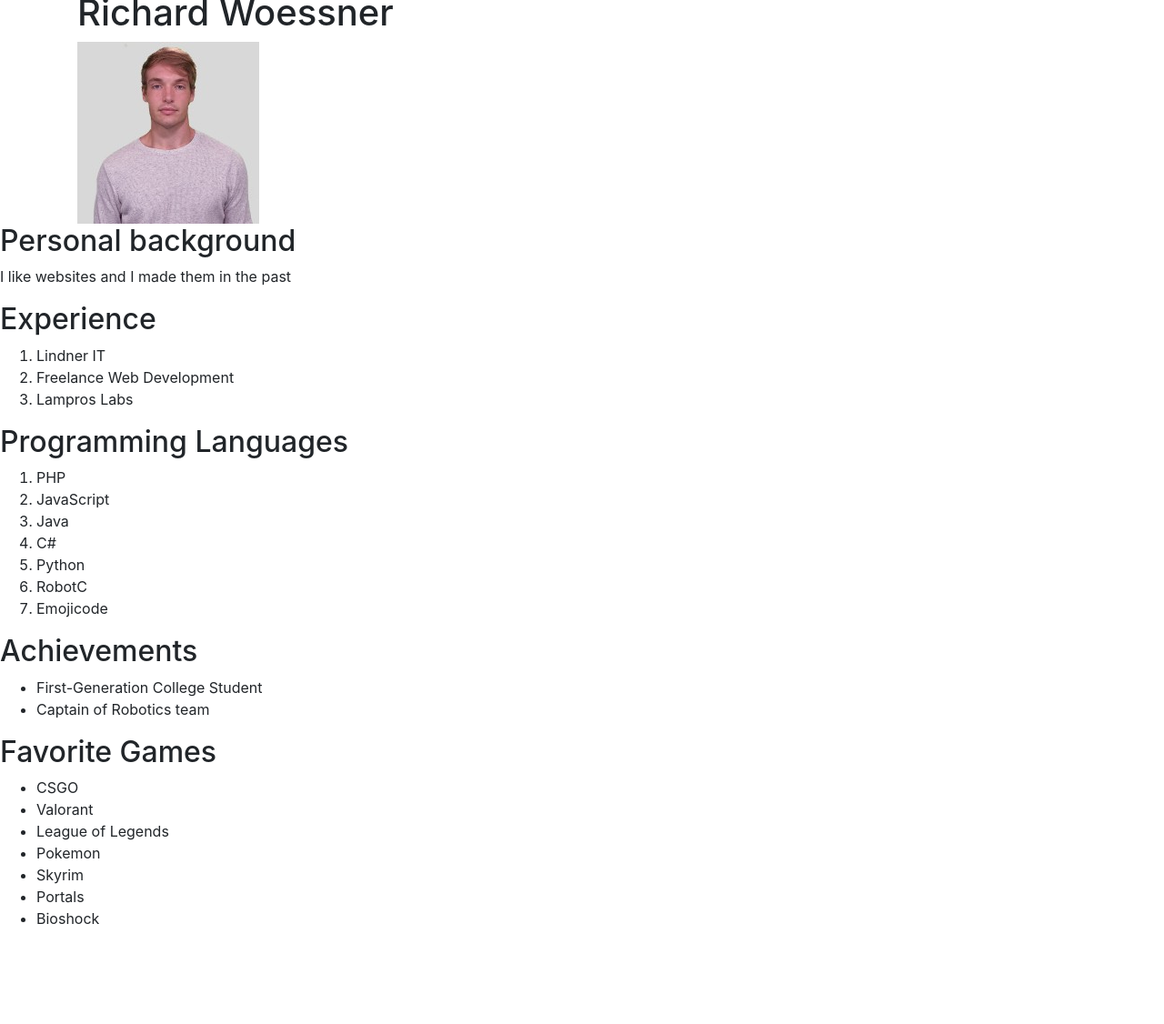
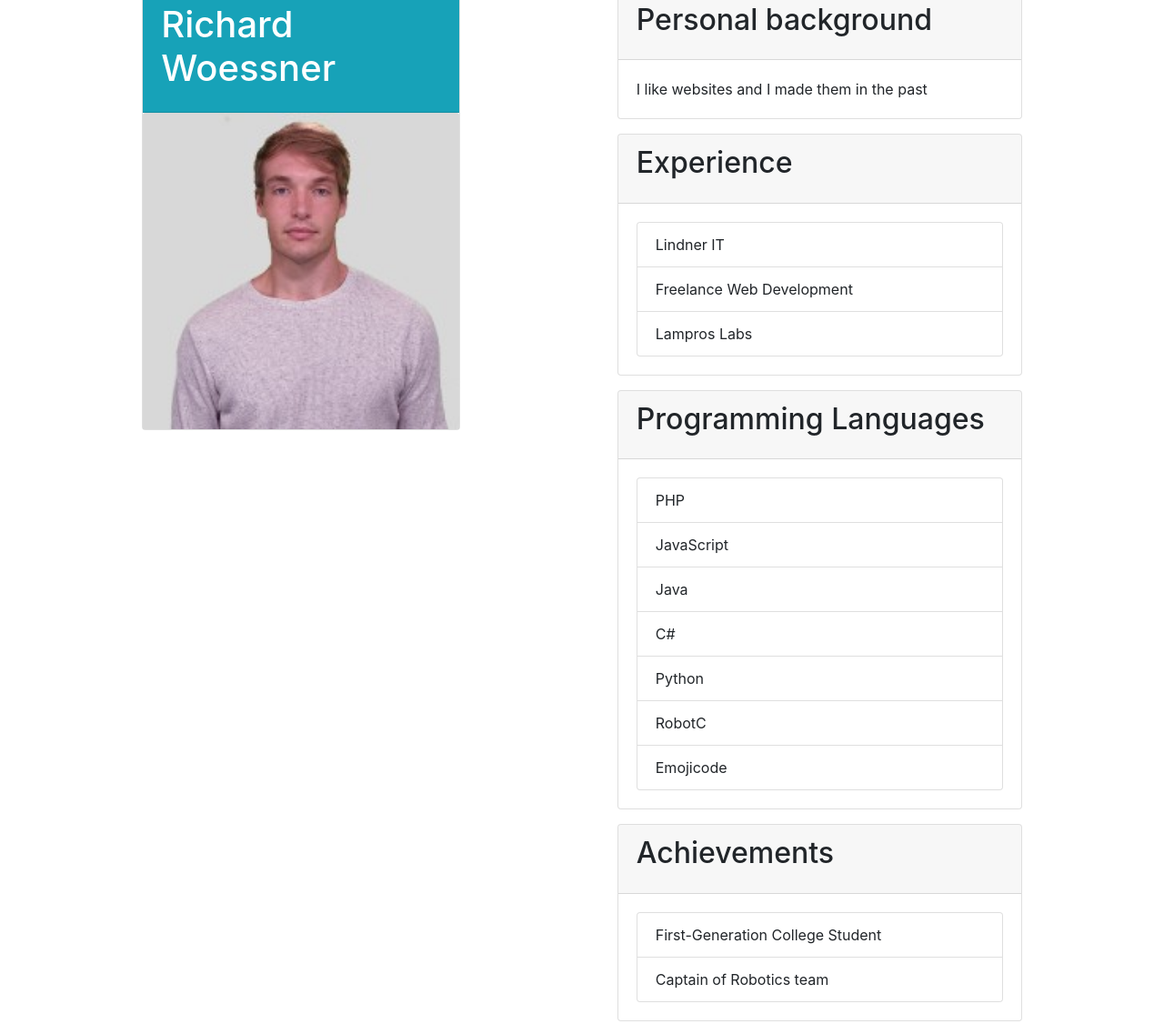
Before and after one commit to Richard-Woessner/1-online-portfolio-Richard-Woessner, a website: page index.html in a window 1280 px wide. Shown: the part 10-1136 px from the top of the page at 91% size. Before the commit the page ends 1048 px from the top, so only its background shows below. Drawn offline with nearby package versions, Linux system fonts and the light colour scheme.

Commit message:
Styled with Bootstrap

```diff
--- a/index.html
+++ b/index.html
@@ -15,60 +15,96 @@
 
 <body>
   <div class="container">
+    <div class="row justify-content-around">
       <!-- WORK FROM INSIDE THIS CONTAINER-->
-    <h1>Richard Woessner</h1>
-    <img src="resources/images/0.jpg" />
+      <div class="col-4">
+        <div class="card">
+          <div class="card-header bg-info text-white">
+            <h1 class="card-title">Richard Woessner</h1>
           </div>
 
-  <div class="section" id="personalBackground">
-    <h2>Personal background</h2>
-
-    <p>I like websites and I made them in the past</p>
+          <img src="resources/images/0.jpg" class="card-img-top" />
+        </div>
       </div>
 
-  <div class="section" id="experience">
-    <h2>Experience</h2>
-    <ol>
-      <li>Lindner IT</li>
-      <li>Freelance Web Development</li>
-      <li>Lampros Labs</li>
+
+      <div class="col-5">
+        <div>
+
+          <div class="card mb-3" id="personalBackground">
+            <div class="card-header">
+              <h2 class="card-title">Personal background</h2>
+            </div>
+            <div class="card-body">
+              <p class="card-text">I like websites and I made them in the past</p>
+            </div>
+          </div>
+
+          <div class="card mb-3" id="experience">
+            <div class="card-header">
+              <h2 class="card-title">Experience</h2>
+            </div>
+            <div class="card-body">
+              <ol class="list-group">
+                <li class="list-group-item">Lindner IT</li>
+                <li class="list-group-item">Freelance Web Development</li>
+                <li class="list-group-item">Lampros Labs</li>
               </ol>
             </div>
+          </div>
 
-  <div class="section" id="programmingLanguages">
-    <h2>Programming Languages</h2>
-    <ol>
-      <li>PHP</li>
-      <li>JavaScript</li>
-      <li>Java</li>
-      <li>C#</li>
-      <li>Python</li>
-      <li>RobotC</li>
-      <li>Emojicode</li>
+          <div class="card mb-3" id="programmingLanguages">
+            <div class="card-header">
+              <h2 class="card-title">Programming Languages</h2>
+            </div>
+
+            <div class="card-body">
+              <ol class="list-group">
+                <li class="list-group-item">PHP</li>
+                <li class="list-group-item">JavaScript</li>
+                <li class="list-group-item">Java</li>
+                <li class="list-group-item">C#</li>
+                <li class="list-group-item">Python</li>
+                <li class="list-group-item">RobotC</li>
+                <li class="list-group-item">Emojicode</li>
               </ol>
             </div>
+          </div>
 
-  <div class="section" id="achievements">
-    <h2>Achievements</h2>
-    <ul>
-      <li>First-Generation College Student</li>
-      <li>Captain of Robotics team</li>
+          <div class="card mb-3" id="achievements">
+            <div class="card-header">
+              <h2 class="card-title">Achievements</h2>
+            </div>
+
+            <div class="card-body">
+              <ul class="list-group">
+                <li class="list-group-item">First-Generation College Student</li>
+                <li class="list-group-item">Captain of Robotics team</li>
               </ul>
             </div>
+          </div>
 
-  <div class="section" id="games">
-    <h2>Favorite Games</h2>
-    <ul>
-      <li>CSGO</li>
-      <li>Valorant</li>
-      <li>League of Legends</li>
-      <li>Pokemon</li>
-      <li>Skyrim</li>
-      <li>Portals</li>
-      <li>Bioshock</li>
+          <div class="card mb-3" id="games">
+            <div class="card-header">
+              <h2 class="card-title">Favorite Games</h2>
+            </div>
+
+            <div class="card-body">
+              <ul class="list-group">
+                <li class="list-group-item">CSGO</li>
+                <li class="list-group-item">Valorant</li>
+                <li class="list-group-item">League of Legends</li>
+                <li class="list-group-item">Pokemon</li>
+                <li class="list-group-item">Skyrim</li>
+                <li class="list-group-item">Portals</li>
+                <li class="list-group-item">Bioshock</li>
               </ul>
             </div>
-
+          </div>
+        </div>
+      </div>
+    </div>
+  </div>
   <!-- INCLUDE SCRIPTS FILE HERE -->
   <script src="resources\scripts\index.js"></script>
   <!-- Bootstrap Scripts-->
```
Lines whose indentation alone changed are shown as unchanged.
